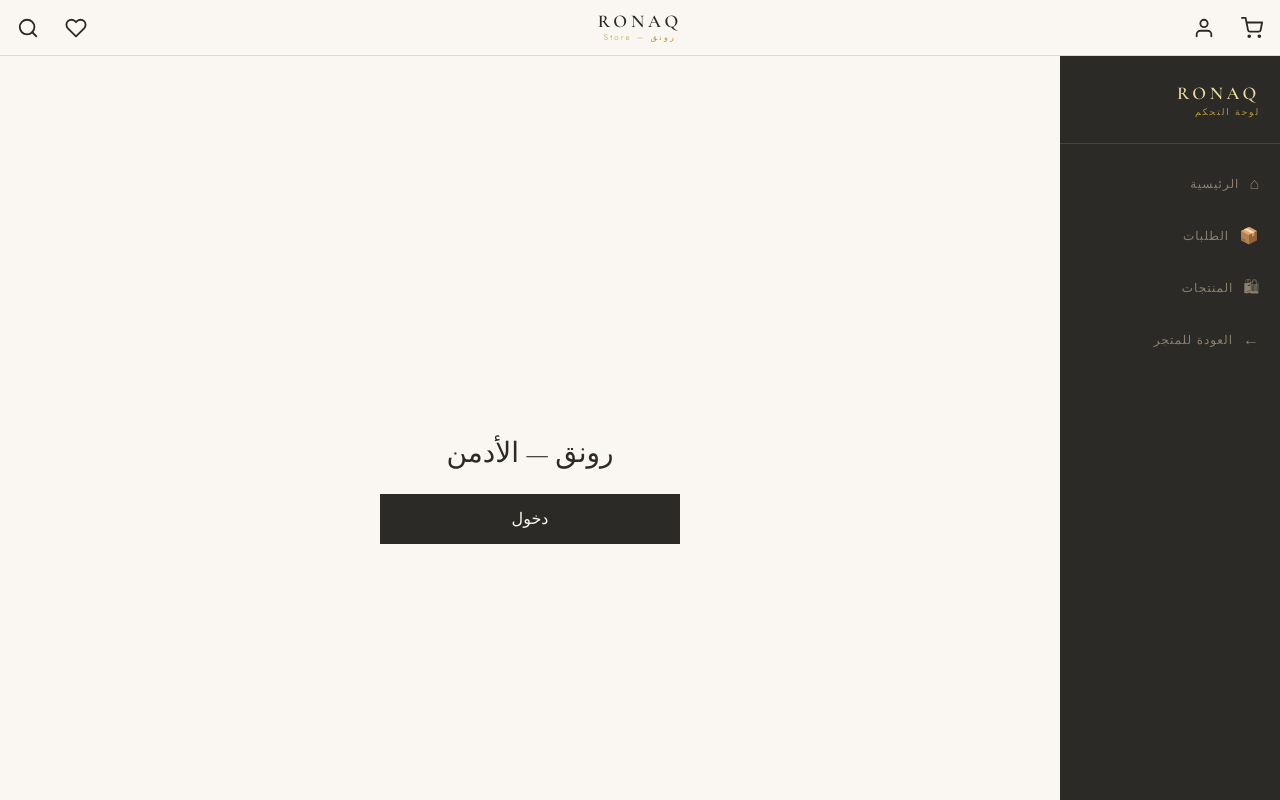
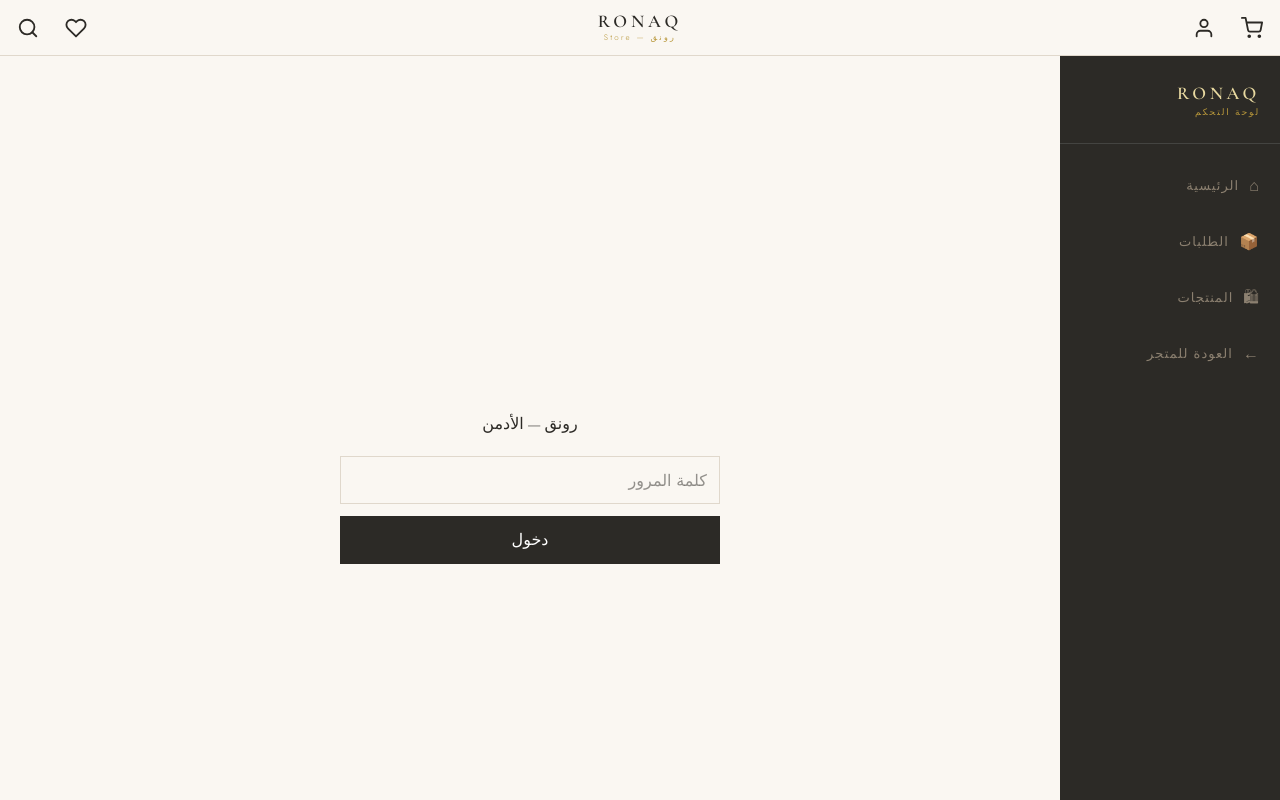
Before and after one commit to nhmcare11-glitch/ronaq, a Next.js app: page /admin/login in a window 1280 px wide. Shown: the top 800 px of the page. Built offline with nearby package versions, Linux system fonts and the light colour scheme.

Commit message:
Update all changes

```diff
--- a/app/admin/layout.tsx
+++ b/app/admin/layout.tsx
@@ -1,15 +1,87 @@
+"use client";
+
 import Link from "next/link";
+import { useEffect, useState } from "react";
 
 export default function AdminLayout({
   children,
 }: {
   children: React.ReactNode;
 }) {
+  const [menuOpen, setMenuOpen] = useState(false);
+  const [isMobile, setIsMobile] = useState(false);
+
+  useEffect(() => {
+    const checkScreen = () => {
+      setIsMobile(window.innerWidth < 768);
+    };
+
+    checkScreen();
+    window.addEventListener("resize", checkScreen);
+
+    return () => window.removeEventListener("resize", checkScreen);
+  }, []);
+
+  const links = [
+    { label: "الرئيسية", href: "/admin", icon: "⌂" },
+    { label: "الطلبات", href: "/admin/orders", icon: "📦" },
+    { label: "المنتجات", href: "/admin/products", icon: "🛍" },
+    { label: "العودة للمتجر", href: "/", icon: "←" },
+  ];
+
   return (
-    <div style={{ display: "flex", minHeight: "100vh", background: "var(--ivory)" }}>
+    <div
+      style={{
+        minHeight: "100vh",
+        background: "var(--ivory)",
+      }}
+    >
+      {/* زر القائمة للموبايل */}
+      {isMobile && (
+        <button
+          onClick={() => setMenuOpen(true)}
+          style={{
+            position: "fixed",
+            top: 12,
+            right: 12,
+            width: 44,
+            height: 44,
+            border: "none",
+            background: "var(--charcoal)",
+            color: "white",
+            fontSize: 22,
+            cursor: "pointer",
+            zIndex: 1100,
+            touchAction: "manipulation",
+            WebkitTapHighlightColor: "transparent",
+          }}
+        >
+          ☰
+        </button>
+      )}
 
-      {/* السايدبار */}
-      <aside style={{
+      {/* Overlay */}
+      {isMobile && menuOpen && (
+        <div
+          onClick={() => setMenuOpen(false)}
+          style={{
+            position: "fixed",
+            inset: 0,
+            background: "rgba(0,0,0,.45)",
+            zIndex: 998,
+          }}
+        />
+      )}
+
+      <div
+        style={{
+          display: "flex",
+          minHeight: "100vh",
+        }}
+      >
+        {/* Sidebar */}
+        <aside
+          style={{
             width: "220px",
             background: "var(--charcoal)",
             padding: "24px 0",
@@ -17,55 +89,94 @@ export default function AdminLayout({
             flexDirection: "column",
             gap: "4px",
             flexShrink: 0,
-      }}>
 
-        {/* اللوغو */}
-        <div style={{
+            ...(isMobile
+              ? {
+                  position: "fixed",
+                  top: 0,
+                  right: 0,
+                  bottom: 0,
+                  zIndex: 999,
+                  transform: menuOpen
+                    ? "translateX(0)"
+                    : "translateX(100%)",
+                  transition: "transform .3s ease",
+                }
+              : {}),
+          }}
+        >
+          {/* إغلاق */}
+          {isMobile && (
+            <button
+              onClick={() => setMenuOpen(false)}
+              style={{
+                alignSelf: "flex-start",
+                margin: "0 16px 16px",
+                background: "transparent",
+                border: "none",
+                color: "white",
+                fontSize: 24,
+                cursor: "pointer",
+              }}
+            >
+              ✕
+            </button>
+          )}
+
+          {/* Logo */}
+          <div
+            style={{
               padding: "0 20px 24px",
               borderBottom: "0.5px solid #444441",
               marginBottom: "12px",
-        }}>
-          <div style={{
+            }}
+          >
+            <div
+              style={{
                 fontFamily: "var(--font-display)",
                 fontSize: "18px",
                 fontWeight: 600,
                 letterSpacing: "0.2em",
                 color: "var(--champagne)",
-          }}>
+              }}
+            >
               RONAQ
             </div>
-          <div style={{
+
+            <div
+              style={{
                 fontSize: "9px",
                 letterSpacing: "0.2em",
                 color: "var(--gold)",
                 marginTop: "-2px",
                 fontWeight: 300,
-          }}>
+              }}
+            >
               لوحة التحكم
             </div>
           </div>
 
-        {/* الروابط */}
-        {[
-          { label: "الرئيسية",   href: "/admin",          icon: "⌂" },
-          { label: "الطلبات",    href: "/admin/orders",   icon: "📦" },
-          { label: "المنتجات",   href: "/admin/products", icon: "🛍" },
-          { label: "العودة للمتجر", href: "/",            icon: "←" },
-        ].map((item) => (
+          {/* Links */}
+          {links.map((item) => (
             <Link
               key={item.href}
               href={item.href}
+              onClick={() => setMenuOpen(false)}
               style={{
                 display: "flex",
                 alignItems: "center",
                 gap: "10px",
-              padding: "12px 20px",
-              fontSize: "12px",
+                padding: "14px 20px",
+                minHeight: "48px",
+                fontSize: "13px",
                 letterSpacing: "0.08em",
                 color: "var(--taupe)",
                 textDecoration: "none",
                 fontFamily: "var(--font-body)",
                 fontWeight: 300,
+                touchAction: "manipulation",
+                WebkitTapHighlightColor: "transparent",
+                userSelect: "none",
               }}
             >
               <span style={{ fontSize: "16px" }}>{item.icon}</span>
@@ -74,10 +185,17 @@ export default function AdminLayout({
           ))}
         </aside>
 
-      {/* المحتوى */}
-      <main style={{ flex: 1, padding: "32px", overflowY: "auto" }}>
+        {/* Content */}
+        <main
+          style={{
+            flex: 1,
+            padding: isMobile ? "72px 16px 20px" : "32px",
+            overflowX: "hidden",
+          }}
+        >
           {children}
         </main>
       </div>
+    </div>
   );
 }
--- a/app/admin/login/page.tsx
+++ b/app/admin/login/page.tsx
@@ -1,44 +1,95 @@
 "use client";
 
-import Link from "next/link";
+import { useState } from "react";
+import { useRouter } from "next/navigation";
 
 export default function AdminLogin() {
+  const [password, setPassword] = useState("");
+  const [loading, setLoading] = useState(false);
+
+  const router = useRouter();
+
+  async function login() {
+    setLoading(true);
+
+    try {
+      const res = await fetch("/api/admin-login", {
+        method: "POST",
+        headers: {
+          "Content-Type": "application/json",
+        },
+        body: JSON.stringify({
+          password,
+        }),
+      });
+
+      if (!res.ok) {
+        alert("كلمة المرور غير صحيحة");
+        return;
+      }
+
+      router.push("/admin");
+      router.refresh();
+    } finally {
+      setLoading(false);
+    }
+  }
+
   return (
     <div
       style={{
         minHeight: "100vh",
         display: "flex",
+        justifyContent: "center",
         alignItems: "center",
-        justifyContent: "center",
+        padding: "20px",
         background: "var(--ivory)",
       }}
     >
-      <div style={{ width: "300px" }}>
-        <div
+      <div
+        style={{
+          width: "100%",
+          maxWidth: "380px",
+        }}
+      >
+        <h1
           style={{
-            fontFamily: "var(--font-display)",
-            fontSize: "28px",
             textAlign: "center",
-            color: "var(--charcoal)",
             marginBottom: "20px",
           }}
         >
           رونق — الأدمن
-        </div>
+        </h1>
 
-        <Link
-          href="/admin"
+        <input
+          type="password"
+          placeholder="كلمة المرور"
+          value={password}
+          onChange={(e) => setPassword(e.target.value)}
           style={{
-            display: "block",
-            padding: "13px",
+            width: "100%",
+            height: "48px",
+            padding: "0 12px",
+            marginBottom: "12px",
+            border: "1px solid var(--border)",
+          }}
+        />
+
+        <button
+          onClick={login}
+          disabled={loading}
+          style={{
+            width: "100%",
+            height: "48px",
+            border: "none",
             background: "var(--charcoal)",
-            color: "var(--ivory)",
-            textAlign: "center",
-            textDecoration: "none",
+            color: "white",
+            cursor: "pointer",
+            touchAction: "manipulation",
           }}
         >
-          دخول
-        </Link>
+          {loading ? "جاري الدخول..." : "دخول"}
+        </button>
       </div>
     </div>
   );
--- a/app/admin/orders/page.tsx
+++ b/app/admin/orders/page.tsx
@@ -59,7 +59,8 @@ export default async function OrdersPage() {
               {/* هيدر الطلب */}
               <div style={{
                 display: "grid",
-                gridTemplateColumns: "1fr 1fr 1fr 1fr",
+               gridTemplateColumns:
+"repeat(auto-fit,minmax(160px,1fr))",
                 padding: "16px 20px",
                 borderBottom: "0.5px solid var(--border)",
                 alignItems: "center",
@@ -116,8 +117,10 @@ export default async function OrdersPage() {
                 <div style={{ display: "flex", flexDirection: "column", gap: "8px" }}>
                   {order.items.map((item) => (
                     <div key={item.id} style={{
-                      display: "flex",
-                      alignItems: "center",
+                     display: "flex",
+alignItems: "center",
+flexWrap: "wrap",
+rowGap: "8px",
                       gap: "12px",
                       fontSize: "12px",
                       color: "var(--charcoal)",
--- a/app/admin/products/page.tsx
+++ b/app/admin/products/page.tsx
@@ -79,11 +79,19 @@ export default async function AdminProductsPage() {
           </Link>
         </div>
       ) : (
-        <div style={{ border: "0.5px solid var(--border)" }}>
+       <div
+  style={{
+    border: "0.5px solid var(--border)",
+    overflowX: "auto",
+    WebkitOverflowScrolling: "touch",
+  }}
+>
           {/* رأس الجدول */}
           <div style={{
             display: "grid",
-            gridTemplateColumns: "60px 1fr 120px 80px 80px 100px",
+           gridTemplateColumns:
+"60px minmax(180px,1fr) 120px 100px 100px 120px",
+minWidth: "760px",
             padding: "12px 16px",
             background: "var(--sand)",
             borderBottom: "0.5px solid var(--border)",
@@ -103,7 +111,9 @@ export default async function AdminProductsPage() {
           {products.map((product) => (
             <div key={product.id} style={{
               display: "grid",
-              gridTemplateColumns: "60px 1fr 120px 80px 80px 100px",
+             gridTemplateColumns:
+"60px minmax(180px,1fr) 120px 100px 100px 120px",
+minWidth: "760px",
               padding: "14px 16px",
               borderBottom: "0.5px solid var(--border)",
               alignItems: "center",
--- a/components/admin/ImageUpload.tsx
+++ b/components/admin/ImageUpload.tsx
@@ -39,7 +39,15 @@ export default function ImageUpload({ value, onChange }: Props) {
   }
 
   return (
-    <div style={{ display: "flex", alignItems: "center", gap: "10px" }}>
+    <div
+  style={{
+    display: "flex",
+    alignItems: "center",
+    gap: "10px",
+    flexWrap: "wrap",
+    width: "100%",
+  }}
+>
       {/* معاينة الصورة */}
       {value && (
         <div style={{
--- a/components/layout/Navbar.tsx
+++ b/components/layout/Navbar.tsx
@@ -43,6 +43,7 @@ export default function Navbar() {
     touchAction: "manipulation",
     flexShrink: 0,
     transition: "color 0.3s ease",
+    userSelect: "none",
   };
 
   return (
```
Lines whose indentation alone changed are shown as unchanged.
